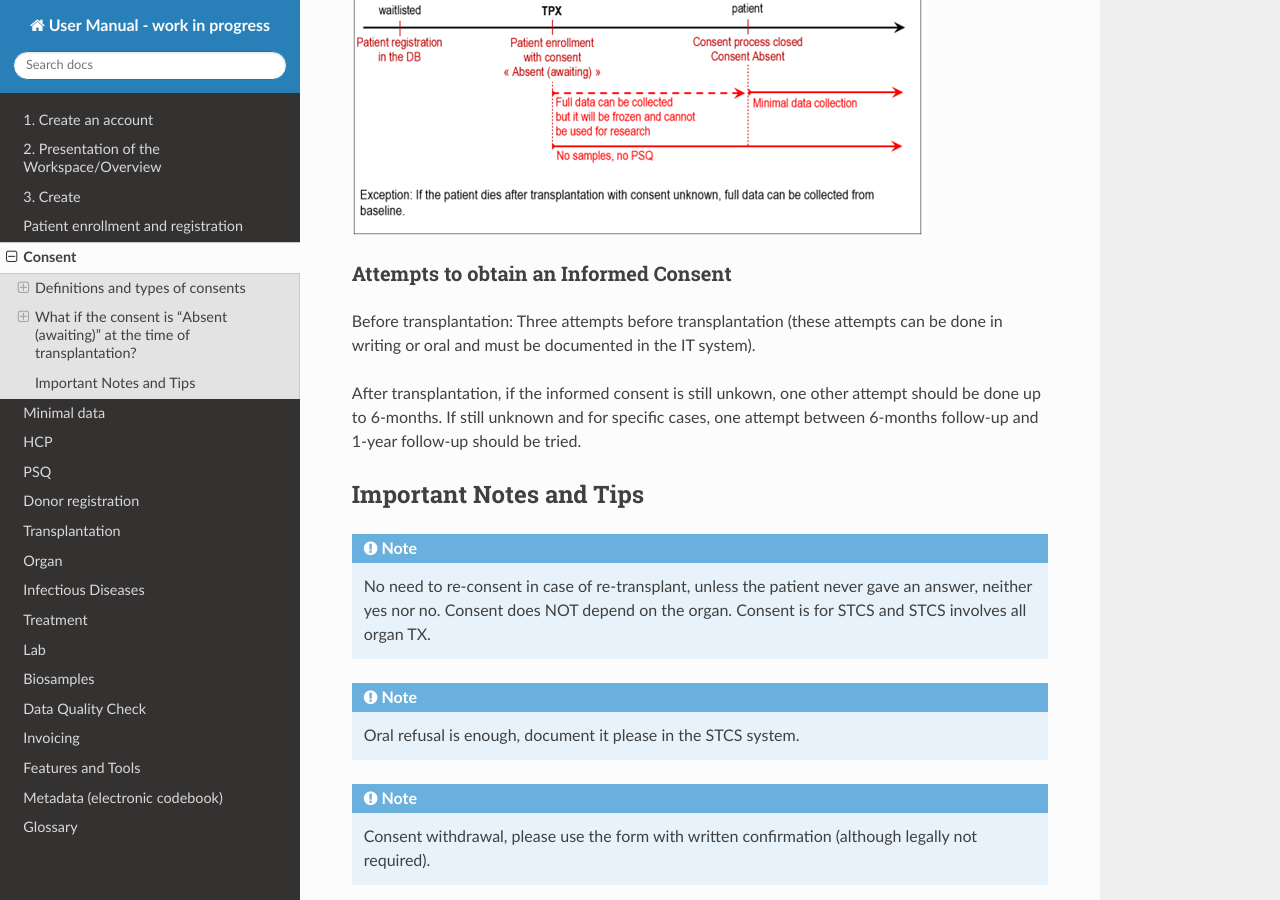
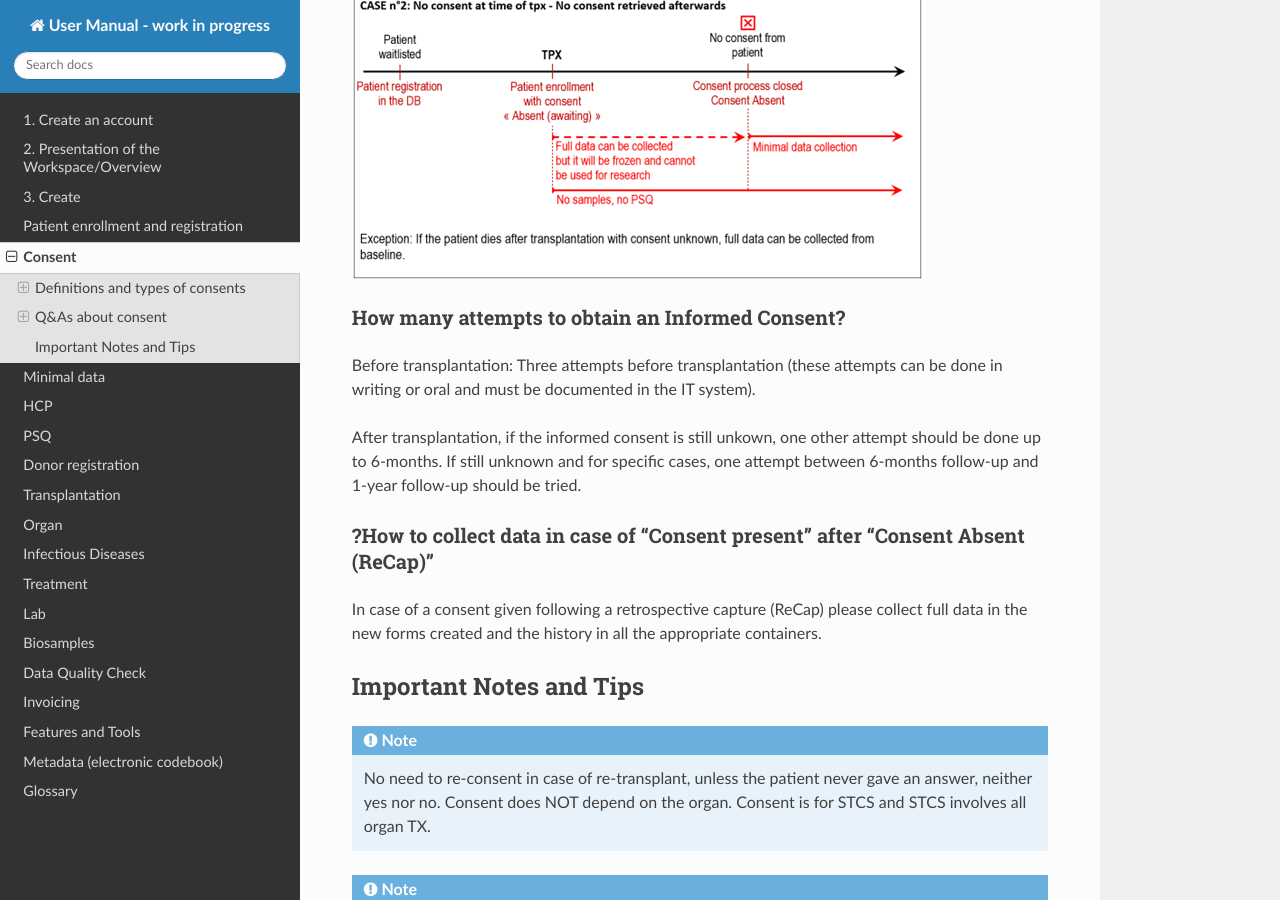
Before and after one commit to swiss-transplant-cohort-study/3LC-user-manual, a Sphinx documentation site: the page built from docs/source/consent.rst, in a window 1280 px wide and 900 px high, scrolled down 2614 px. Built offline with Sphinx 7.4.7 and the Read the Docs theme 3.1.0, drawn with Linux system fonts in a browser that asks for light colours.

Commit message:
Update consent.rst

```diff
--- a/docs/source/consent.rst
+++ b/docs/source/consent.rst
@@ -19,10 +19,11 @@ Flow chart
 
 .. image:: ConsentManagement.png
 
-.. _ReCap:
+Q&As about consent
+***************************
 
 What if the consent is “Absent (awaiting)” at the time of transplantation?
-**************************************************************************************
+==================================================================================
 
 Certain patients leave the requests to consent unanswered during the waitlist period. This means that when the patient is called for transplantation, there is neither consent nor refusal to STCS. In the vast majority (i.e. ~95%), the patients subsequently consent once the transplantation has taken place. To preserve human resources and to avoid delays in the data entry, the best solution for the STCS is to start collecting routine clinical data from the transplant centers (i.e. only existing non-genetic personal data from patient charts) shortly after transplantation (with reference to the time point of transplantation), even if the consent has not yet been signed.
 
@@ -38,11 +39,18 @@ If no consent is retrieved after transplantation, data collected will be kept in
 
 .. image:: consent_absent_tx2.png
 
-Attempts to obtain an Informed Consent
+How many attempts to obtain an Informed Consent?
 ================================================================
 Before transplantation: Three attempts before transplantation (these attempts can be done in writing or oral and must be documented in the IT system).
 
 After transplantation, if the informed consent is still unkown, one other attempt should be done up to 6-months. If still unknown and for specific cases, one attempt between 6-months follow-up and 1-year follow-up should be tried.
+
+.. _ReCap:
+
+?How to collect data in case of "Consent present" after "Consent Absent (ReCap)"
+================================================================================================
+
+In case of a consent given following a retrospective capture (ReCap) please collect full data in the new forms created and the history in all the appropriate containers.
 
 Important Notes and Tips
 *******************************************
```
